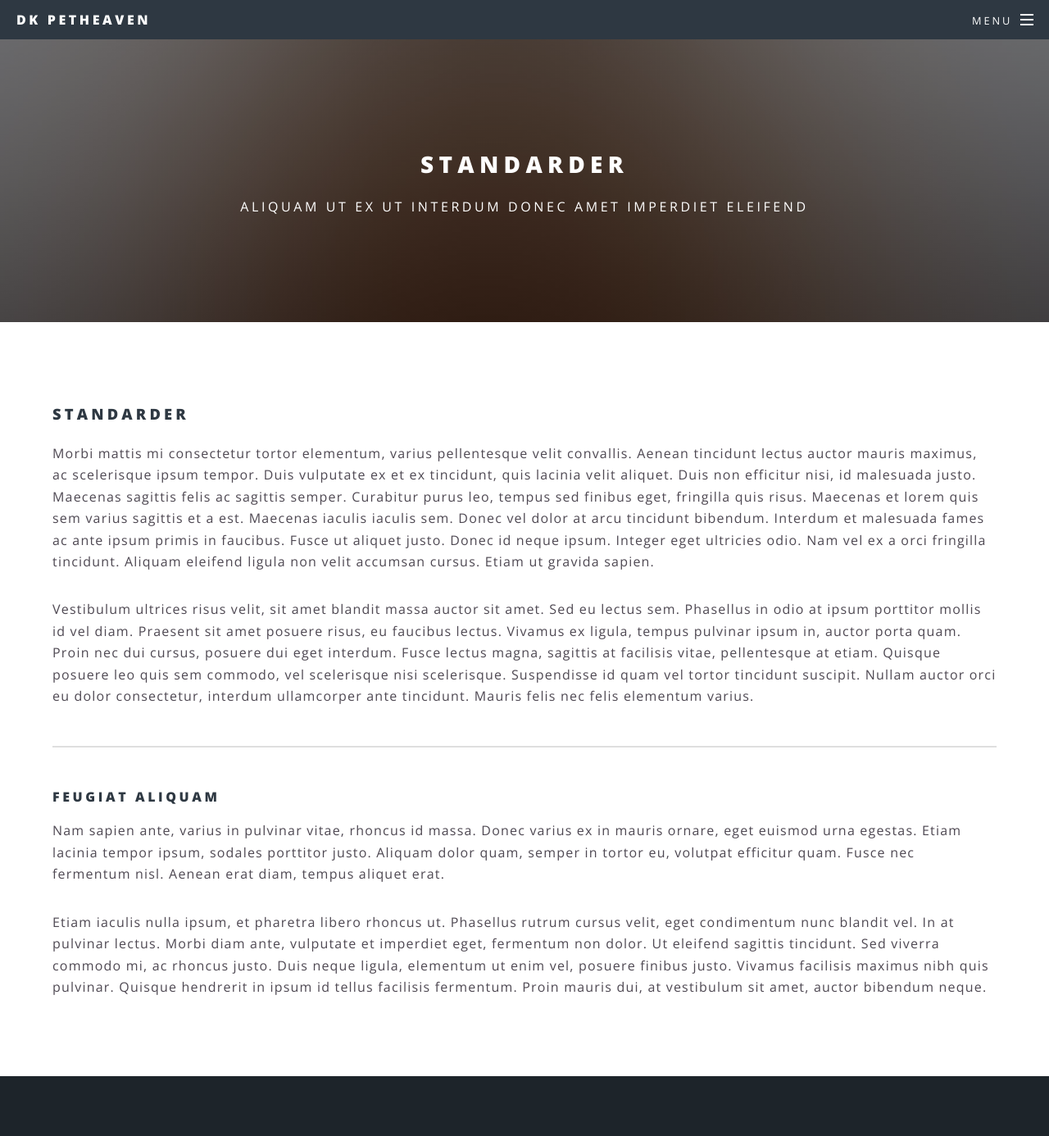
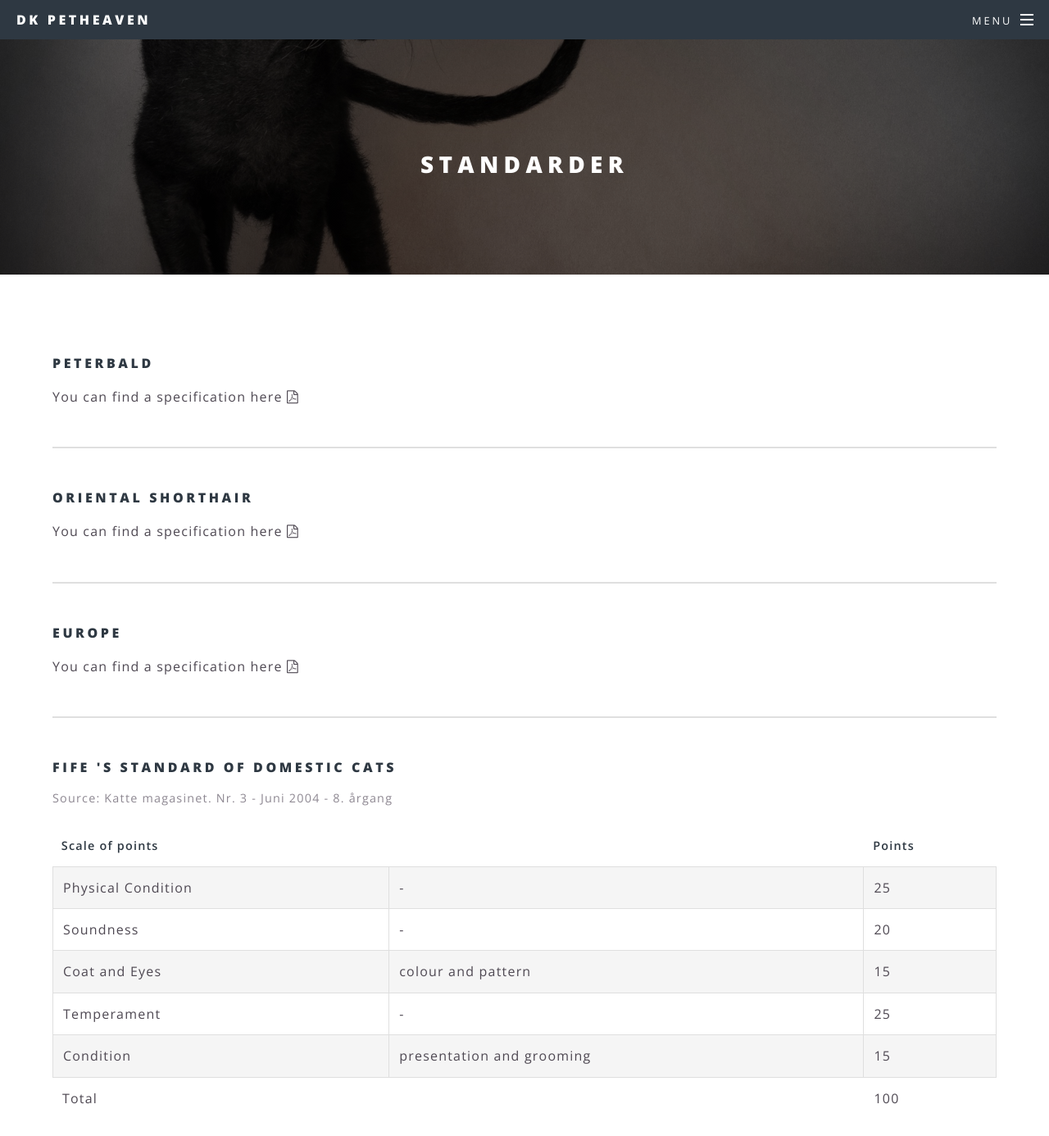
Before and after one commit to petheaven/petheaven.github.io, a Jekyll site: the page built from standarder.html, in a window 1280 px wide and 1400 px high. Shown: the top 1386 px of the window at 82% size. Built offline with Jekyll 4.4.1, drawn with Linux system fonts in a browser that asks for light colours.

```diff
--- a/_layouts/page.html
+++ b/_layouts/page.html
@@ -5,7 +5,6 @@ layout: default
 
   <header>
     <h2>{{ page.title }}</h2>
-    <p>Aliquam ut ex ut interdum donec amet imperdiet eleifend</p>
   </header>
 
   <section class="wrapper style5">
--- a/css/main.scss
+++ b/css/main.scss
@@ -1832,3 +1832,7 @@ $baseurl: '{{ site.baseurl }}/images';
 			}
 		}
 	}
+
+	ol { margin-left: 0.5em; }
+	ul { margin-left: 0.5em; }
+	li { margin-left: 0; }
--- a/elements.html
+++ b/elements.html
@@ -67,6 +67,7 @@ print 'It took ' + i + ' iterations to sort the deck.';</code></pre>
 						</ol>
 						<h5>Icons</h5>
 						<ul class="icons">
+							<li><a href="#" src="icon fa-file-pdf-o" aria-hidden="true"><span class="label"></span></a></li>
 							<li><a href="#" class="icon fa-twitter"><span class="label">Twitter</span></a></li>
 							<li><a href="#" class="icon fa-facebook"><span class="label">Facebook</span></a></li>
 							<li><a href="#" class="icon fa-instagram"><span class="label">Instagram</span></a></li>
--- a/standarder.html
+++ b/standarder.html
@@ -2,10 +2,67 @@
 layout: page
 title: Standarder
 ---
-	<h3>Standarder</h3>
-	<p>Morbi mattis mi consectetur tortor elementum, varius pellentesque velit convallis. Aenean tincidunt lectus auctor mauris maximus, ac scelerisque ipsum tempor. Duis vulputate ex et ex tincidunt, quis lacinia velit aliquet. Duis non efficitur nisi, id malesuada justo. Maecenas sagittis felis ac sagittis semper. Curabitur purus leo, tempus sed finibus eget, fringilla quis risus. Maecenas et lorem quis sem varius sagittis et a est. Maecenas iaculis iaculis sem. Donec vel dolor at arcu tincidunt bibendum. Interdum et malesuada fames ac ante ipsum primis in faucibus. Fusce ut aliquet justo. Donec id neque ipsum. Integer eget ultricies odio. Nam vel ex a orci fringilla tincidunt. Aliquam eleifend ligula non velit accumsan cursus. Etiam ut gravida sapien.</p>
-	<p>Vestibulum ultrices risus velit, sit amet blandit massa auctor sit amet. Sed eu lectus sem. Phasellus in odio at ipsum porttitor mollis id vel diam. Praesent sit amet posuere risus, eu faucibus lectus. Vivamus ex ligula, tempus pulvinar ipsum in, auctor porta quam. Proin nec dui cursus, posuere dui eget interdum. Fusce lectus magna, sagittis at facilisis vitae, pellentesque at etiam. Quisque posuere leo quis sem commodo, vel scelerisque nisi scelerisque. Suspendisse id quam vel tortor tincidunt suscipit. Nullam auctor orci eu dolor consectetur, interdum ullamcorper ante tincidunt. Mauris felis nec felis elementum varius.</p>
+	<header>
+		<h4>Peterbald</h4>
+	</header>
+	<p>You can find a specification here <a href="http://www1.fifeweb.org/dnld/std/PEB.pdf" class="icon fa-file-pdf-o" aria-hidden="true"><span class="label"></span></a></p>
 	<hr />
-	<h4>Feugiat aliquam</h4>
-	<p>Nam sapien ante, varius in pulvinar vitae, rhoncus id massa. Donec varius ex in mauris ornare, eget euismod urna egestas. Etiam lacinia tempor ipsum, sodales porttitor justo. Aliquam dolor quam, semper in tortor eu, volutpat efficitur quam. Fusce nec fermentum nisl. Aenean erat diam, tempus aliquet erat.</p>
-	<p>Etiam iaculis nulla ipsum, et pharetra libero rhoncus ut. Phasellus rutrum cursus velit, eget condimentum nunc blandit vel. In at pulvinar lectus. Morbi diam ante, vulputate et imperdiet eget, fermentum non dolor. Ut eleifend sagittis tincidunt. Sed viverra commodo mi, ac rhoncus justo. Duis neque ligula, elementum ut enim vel, posuere finibus justo. Vivamus facilisis maximus nibh quis pulvinar. Quisque hendrerit in ipsum id tellus facilisis fermentum. Proin mauris dui, at vestibulum sit amet, auctor bibendum neque.</p>
+	<header>
+		<h4>Oriental shorthair</h4>
+	</header>
+	<p>You can find a specification here <a href="http://www1.fifeweb.org/dnld/std/BAL-SIA-OLH-OSH.pdf" class="icon fa-file-pdf-o" aria-hidden="true"><span class="label"></span></a></p>
+	<hr />
+
+	<header>
+		<h4>Europe</h4>
+	</header>
+	<p>You can find a specification here <a href="http://www1.fifeweb.org/dnld/std/EUR.pdf" class="icon fa-file-pdf-o" aria-hidden="true"><span class="label"></span></a></p>
+	<hr />
+	<header>
+		<h4>FIFe 's standard of Domestic Cats</h4>
+		<p>Source: Katte magasinet. Nr. 3 - Juni 2004 - 8. årgang</p>
+	</header>
+	<div class="table-wrapper">
+		<table class="alt">
+			<thead>
+				<tr>
+					<th>Scale of points</th>
+					<th></th>
+					<th>Points</th>
+				</tr>
+			</thead>
+			<tbody>
+				<tr>
+					<td>Physical Condition</td>
+					<td>-</td>
+					<td>25</td>
+				</tr>
+				<tr>
+					<td>Soundness</td>
+					<td>-</td>
+					<td>20</td>
+				</tr>
+				<tr>
+					<td>Coat and Eyes</td>
+					<td>colour and pattern</td>
+					<td>15</td>
+				</tr>
+				<tr>
+					<td>Temperament</td>
+					<td>-</td>
+					<td>25</td>
+				</tr>
+				<tr>
+					<td>Condition</td>
+					<td>presentation and grooming</td>
+					<td>15</td>
+				</tr>
+			</tbody>
+			<tfoot>
+				<tr>
+					<td colspan="2">Total</td>
+					<td>100</td>
+				</tr>
+			</tfoot>
+		</table>
+	</div>
```
Also changed, not shown: breeding.html (added, +77 -0 lines), images/banner.jpg, images/banner_.jpg (added), images/cats/dk-petheaven-marabou-mini-muh.jpg (added), images/cats/dk-petheaven-no-nay-never.jpg (added), images/cats/kiyoshis-hugo-the-armadillo.jpg (added), 3 other files.
